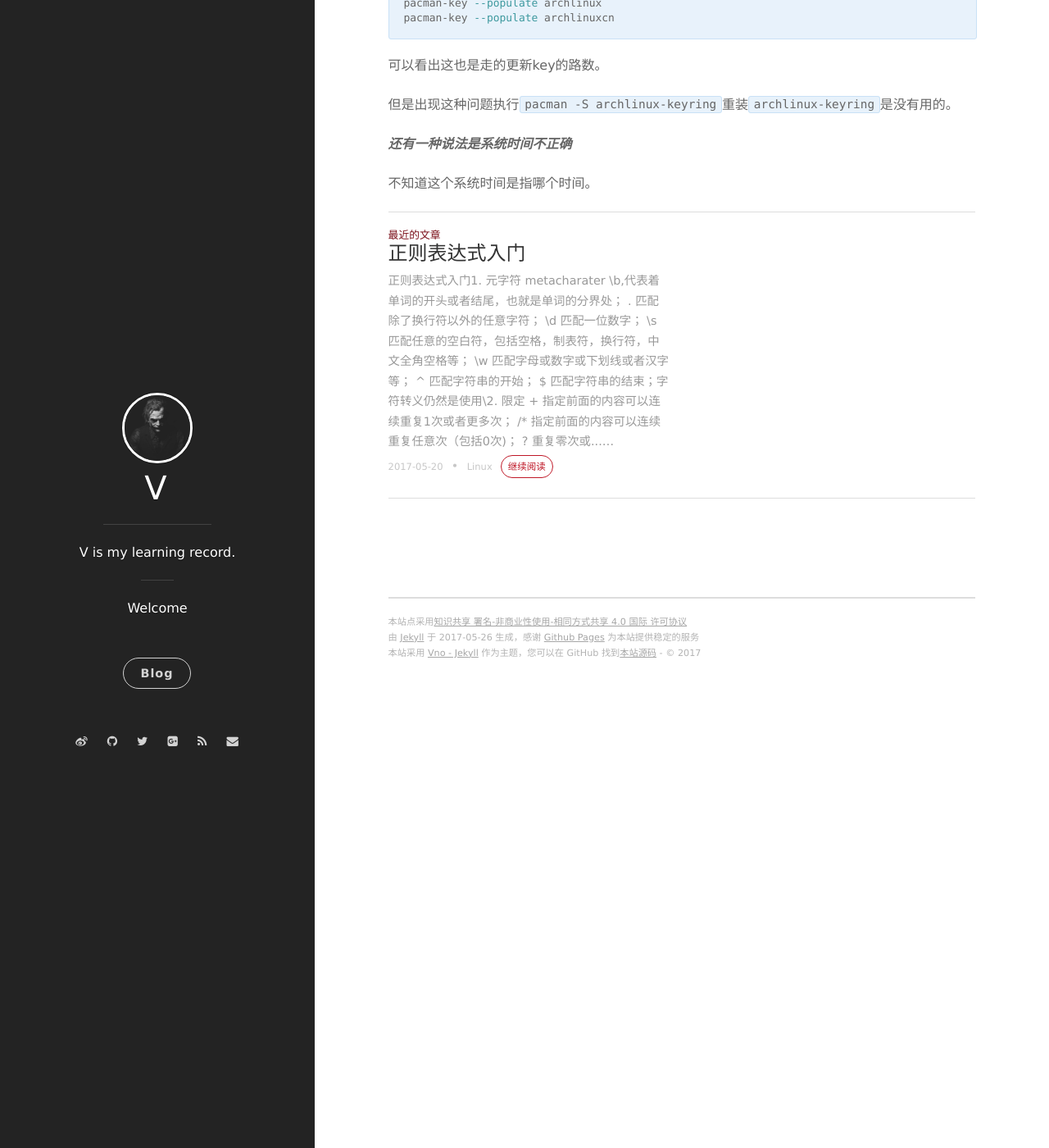
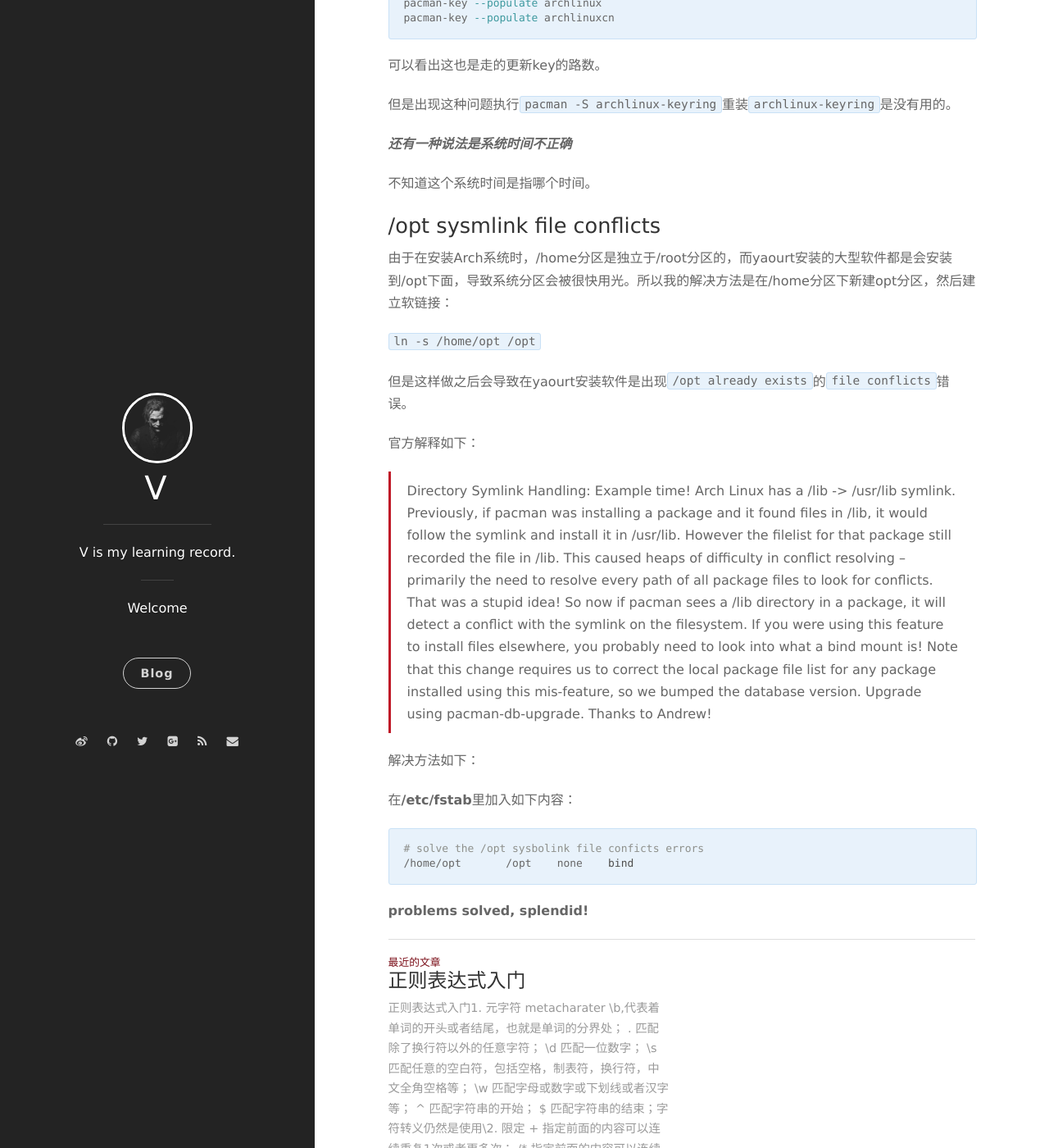
Before and after one commit to mrcwl/bryceyang.github.io, a Jekyll site: the page built from _posts/2017-05-17-Problems-I-encountered-when-I-use-Arch-Linux.markdown, in a window 1280 px wide and 1400 px high, scrolled down 2481 px. Shown: the whole window at 82% size. Built offline with Jekyll 4.4.1, drawn with Linux system fonts in a browser that asks for light colours; nearby versions of some CDN libraries; comment, search, counter and statistics services are not loaded.

Commit message:
enrich contents

````diff
--- a/_posts/2017-05-17-Problems-I-encountered-when-I-use-Arch-Linux.markdown
+++ b/_posts/2017-05-17-Problems-I-encountered-when-I-use-Arch-Linux.markdown
@@ -118,3 +118,25 @@ pacman-key --populate archlinuxcn
 ***还有一种说法是系统时间不正确***
 
 不知道这个系统时间是指哪个时间。
+
+### /opt sysmlink file conflicts
+
+由于在安装Arch系统时，/home分区是独立于/root分区的，而yaourt安装的大型软件都是会安装到/opt下面，导致系统分区会被很快用光。所以我的解决方法是在/home分区下新建opt分区，然后建立软链接：
+
+`ln -s /home/opt /opt`
+
+但是这样做之后会导致在yaourt安装软件是出现`/opt already exists`的`file conflicts`错误。
+
+官方解释如下：
+
+> Directory Symlink Handling: Example time! Arch Linux has a /lib -> /usr/lib symlink. Previously, if pacman was installing a package and it found files in /lib, it would follow the symlink and install it in /usr/lib. However the filelist for that package still recorded the file in /lib. This caused heaps of difficulty in conflict resolving – primarily the need to resolve every path of all package files to look for conflicts. That was a stupid idea! So now if pacman sees a /lib directory in a package, it will detect a conflict with the symlink on the filesystem. If you were using this feature to install files elsewhere, you probably need to look into what a bind mount is! Note that this change requires us to correct the local package file list for any package installed using this mis-feature, so we bumped the database version. Upgrade using pacman-db-upgrade. Thanks to Andrew!
+
+解决方法如下：
+
+在**/etc/fstab**里加入如下内容：
+
+```shell
+# solve the /opt sysbolink file conficts errors
+/home/opt	/opt	none	bind
+```
+**problems solved, splendid!**
````
